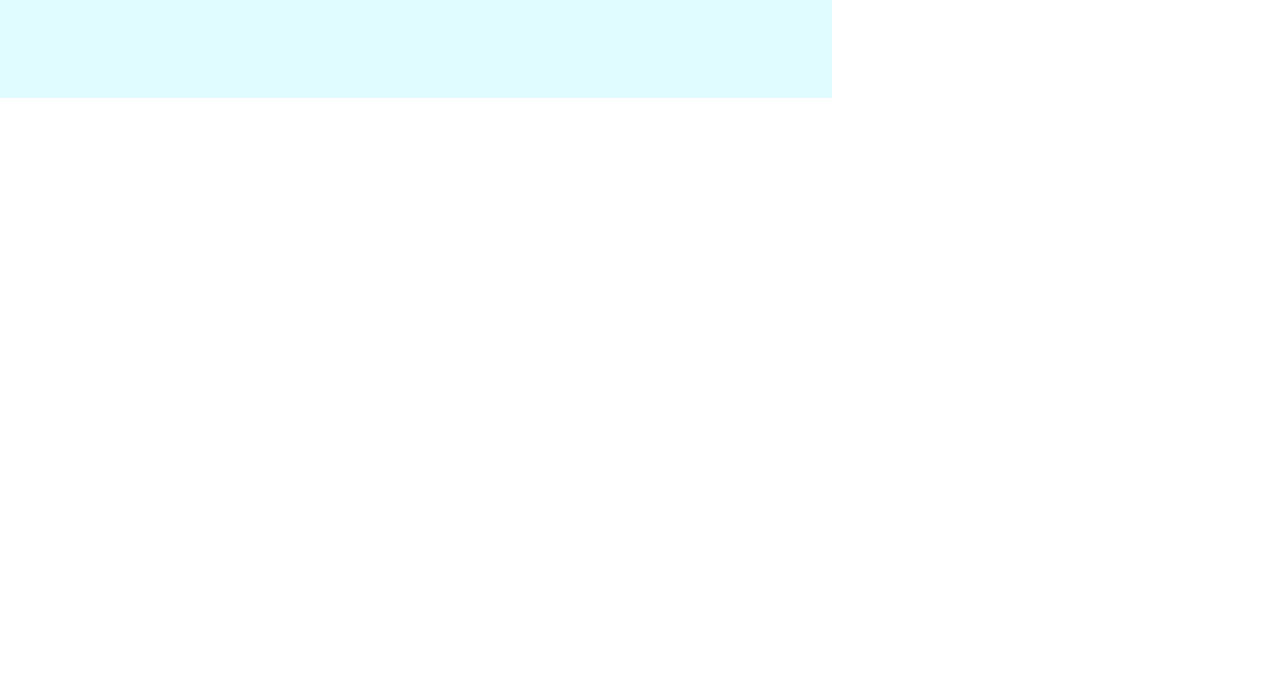
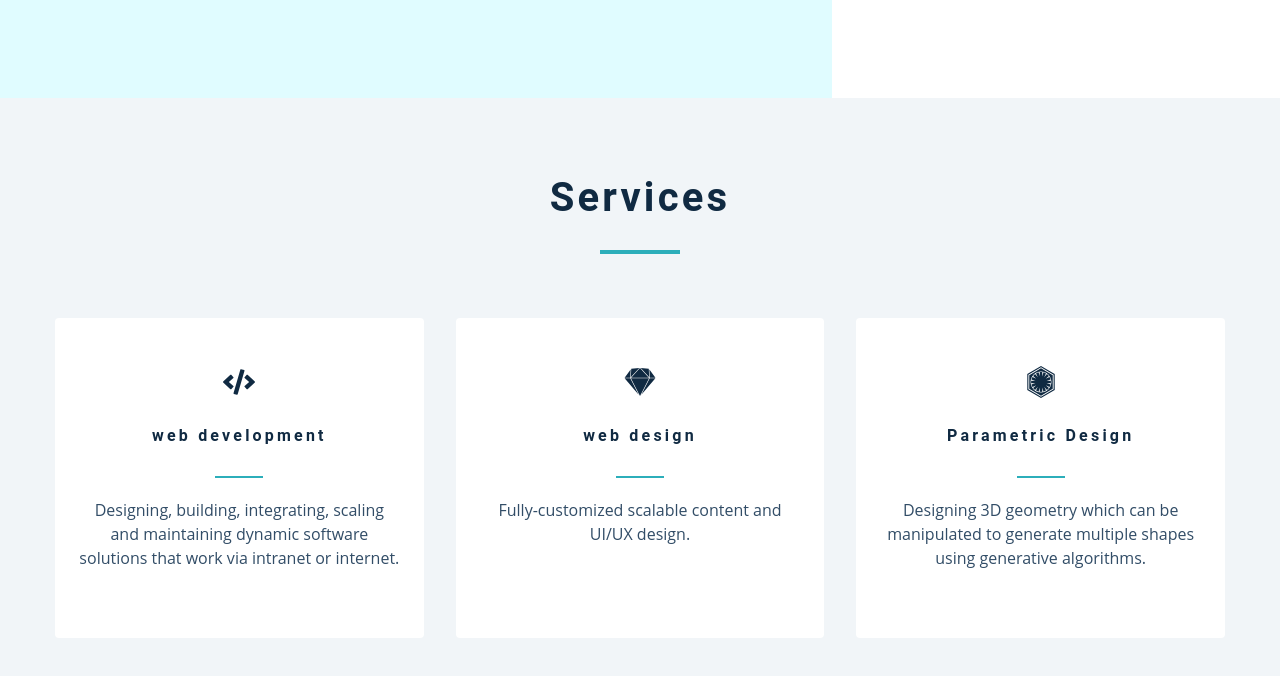
Before and after one commit to jmdc89/gatsby-strapi-Portfolio-2021, a Gatsby site: page / in a window 1280 px wide. Shown: the part 702-1378 px from the top of the page. Before the commit the page ends 800 px from the top, so only its background shows below. Built offline with nearby package versions, Linux system fonts and the light colour scheme; Gatsby itself is replaced by a stand-in of ours.

Commit message:
services

```diff
--- a/src/components/Hero.js
+++ b/src/components/Hero.js
@@ -30,22 +30,22 @@ const Hero = () => {
                       <h2 className="typewriter-style"><Typewriter
                         onInit={(typewriter) => {
                             typewriter.typeString("Arquitect.")
-                            .pauseFor(1000)
+                            .pauseFor(750)
                             .deleteAll()
                             .typeString("Researcher.")
-                            .pauseFor(1000)
+                            .pauseFor(750)
                             .deleteAll()
                             .typeString("Computational Designer.")
-                            .pauseFor(1000)
+                            .pauseFor(750)
                             .deleteAll()
                             .typeString("Autodidact.")
-                            .pauseFor(1000)
+                            .pauseFor(750)
                             .deleteAll()
                             .typeString("Developer.")
                             .start();
                         }}
                       /></h2>
-                      <h3>Designing and building exceptional websites, applications, and everything in between</h3>
+                      <h3>Designing and building exceptional websites, applications, parametric models, complex geometry and everything in between.</h3>
                       <Link to='/contact' className="btn">
                           Get in touch
                       </Link>
--- a/src/components/Services.js
+++ b/src/components/Services.js
@@ -2,7 +2,25 @@ import React from "react"
 import Title from "./Title"
 import services from "../constants/services"
 const Services = () => {
-  return <h2>services component</h2>
+  return (
+    <section className="section bg-grey">
+        <Title title="Services" />
+        <div className="section-center services-center">
+            {services.map(service => {
+                const {id,icon,title,text} = service
+
+                return (
+                  <article key={id} className="service">
+                      {icon}
+                      <h4>{title}</h4>
+                      <div className="underline"></div>
+                      <p>{text}</p>
+                  </article>
+                )
+            })}
+        </div>
+    </section>
+  )
 }
 
 export default Services
--- a/src/components/Title.js
+++ b/src/components/Title.js
@@ -1,7 +1,12 @@
 import React from "react"
 
-const Title = () => {
-  return <h2>title component</h2>
+const Title = ({title}) => {
+  return (
+    <div className="section-title">
+      <h2>{title || "default title"}</h2>
+      <div className="underline"></div>
+    </div>
+  )
 }
 
 export default Title
--- a/src/constants/links.js
+++ b/src/constants/links.js
@@ -16,11 +16,11 @@ const data = [
     text: "projects",
     url: "/projects/",
   },
-  {
-    id: 4,
-    text: "blog",
-    url: "/blog/",
-  },
+  // {
+  //   id: 4,
+  //   text: "blog",
+  //   url: "/blog/",
+  // },
   {
     id: 5,
     text: "contact",
--- a/src/constants/services.js
+++ b/src/constants/services.js
@@ -1,22 +1,22 @@
 import React from "react"
-import { FaCode, FaSketch, FaAndroid } from "react-icons/fa"
+import { FaCode, FaSketch, FaAndroid, FaFirstOrder } from "react-icons/fa"
 export default [
   {
     id: 1,
     icon: <FaCode className="service-icon" />,
     title: "web development",
-    text: `I'm baby meditation tofu chillwave, distillery messenger bag thundercats chicharrones kale chips gochujang. Banh mi direct trade marfa salvia.`,
+    text: `Designing, building, integrating, scaling and maintaining dynamic software solutions that work via intranet or internet.`,
   },
   {
     id: 2,
     icon: <FaSketch className="service-icon" />,
     title: "web design",
-    text: `I'm baby meditation tofu chillwave, distillery messenger bag thundercats chicharrones kale chips gochujang. Banh mi direct trade marfa salvia.`,
+    text: `Fully-customized scalable content and UI/UX design.`,
   },
   {
-    id: 3,
-    icon: <FaAndroid className="service-icon" />,
-    title: "app design",
-    text: `I'm baby meditation tofu chillwave, distillery messenger bag thundercats chicharrones kale chips gochujang. Banh mi direct trade marfa salvia.`,
+    id: 4,
+    icon: <FaFirstOrder className="service-icon" />,
+    title: "Parametric Design",
+    text: ` Designing 3D geometry which can be manipulated to generate multiple shapes using generative algorithms.`,
   },
 ]
--- a/src/pages/index.js
+++ b/src/pages/index.js
@@ -10,6 +10,7 @@ import Blogs from "../components/Blogs"
 export default () => {
   return <Layout>
       <Hero />
+      <Services />
   </Layout>
 }
 // ...GatsbyImageSharpFluid
```
